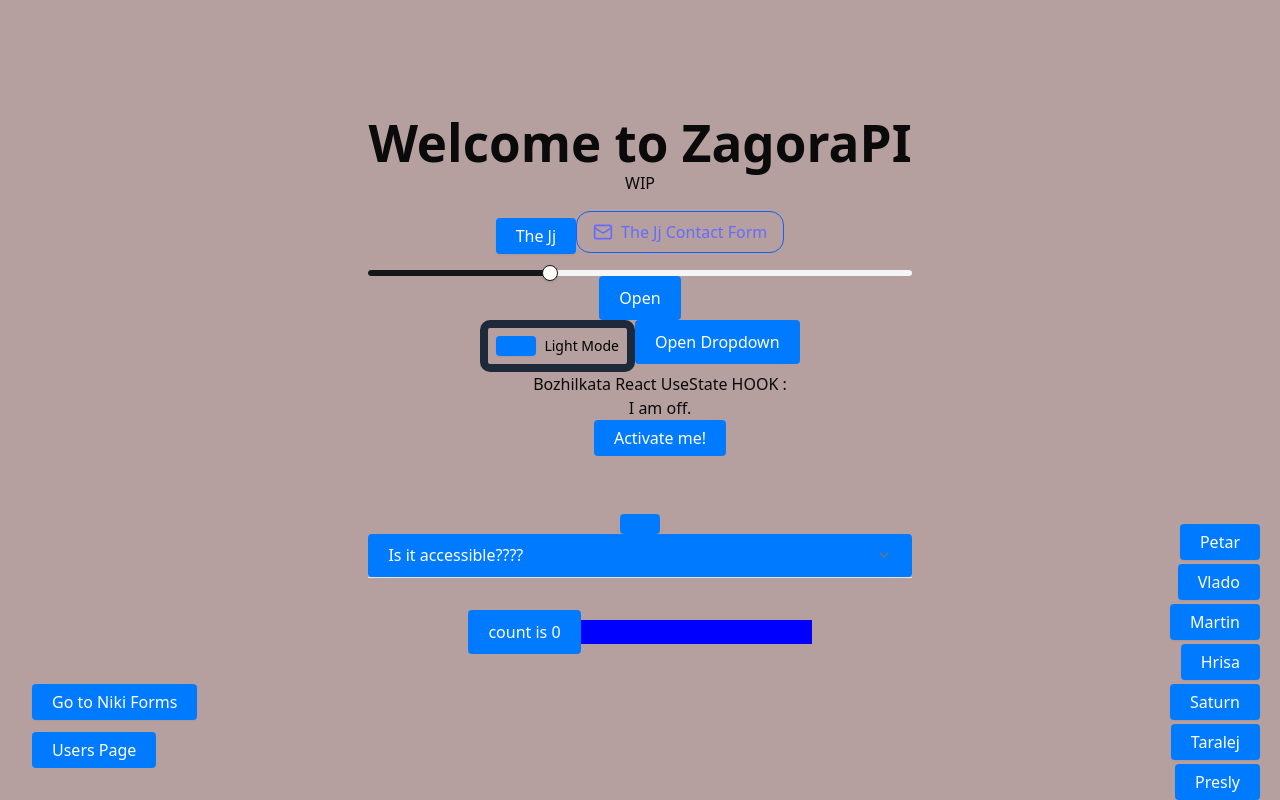
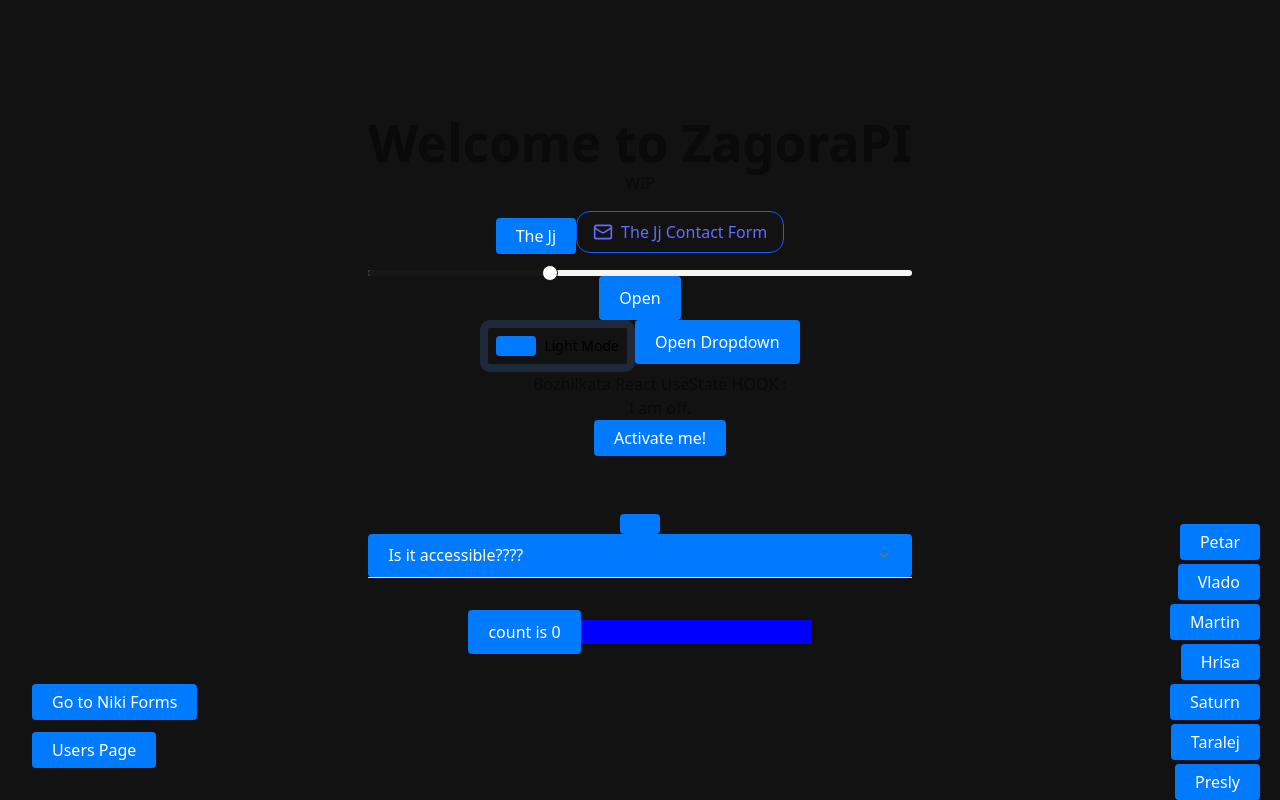
Before and after one commit to ZagoraPI/Tech-Titans, a React (Vite) app: page / in a window 1280 px wide. Built offline with nearby package versions, Linux system fonts and the light colour scheme.

Commit message:
style: removed and changed the style of the details and background

```diff
--- a/src/App.css
+++ b/src/App.css
@@ -54,7 +54,7 @@ body {
   margin: 0;
   padding: 0;
   overflow-x: hidden;
-  background-color: #b59f9f;
+  background-color: #121212;
   background-size: 600% 600%;
   animation: gradientBackground 20s ease infinite;
 }
--- a/src/components/UsersPage/UserDetailsTable.tsx
+++ b/src/components/UsersPage/UserDetailsTable.tsx
@@ -1,6 +1,7 @@
 import React from 'react';
 import { User } from '@/models/model';
 import { Button } from '../ui/button';
+import UsersList from './UsersList';
 
 interface UserDetailsProps {
   user: User;
@@ -12,7 +13,6 @@ const td = { padding: '0.5rem', fontSize: '1rem', borderBottom: '1px solid #ddd'
 const UserDetails: React.FC<UserDetailsProps> = ({ user, onClose }) => (
   <div
     style={{
-      position: 'fixed',
       top: '50%',
       left: '60%',
       transform: 'translate(0, -50%)',
```
